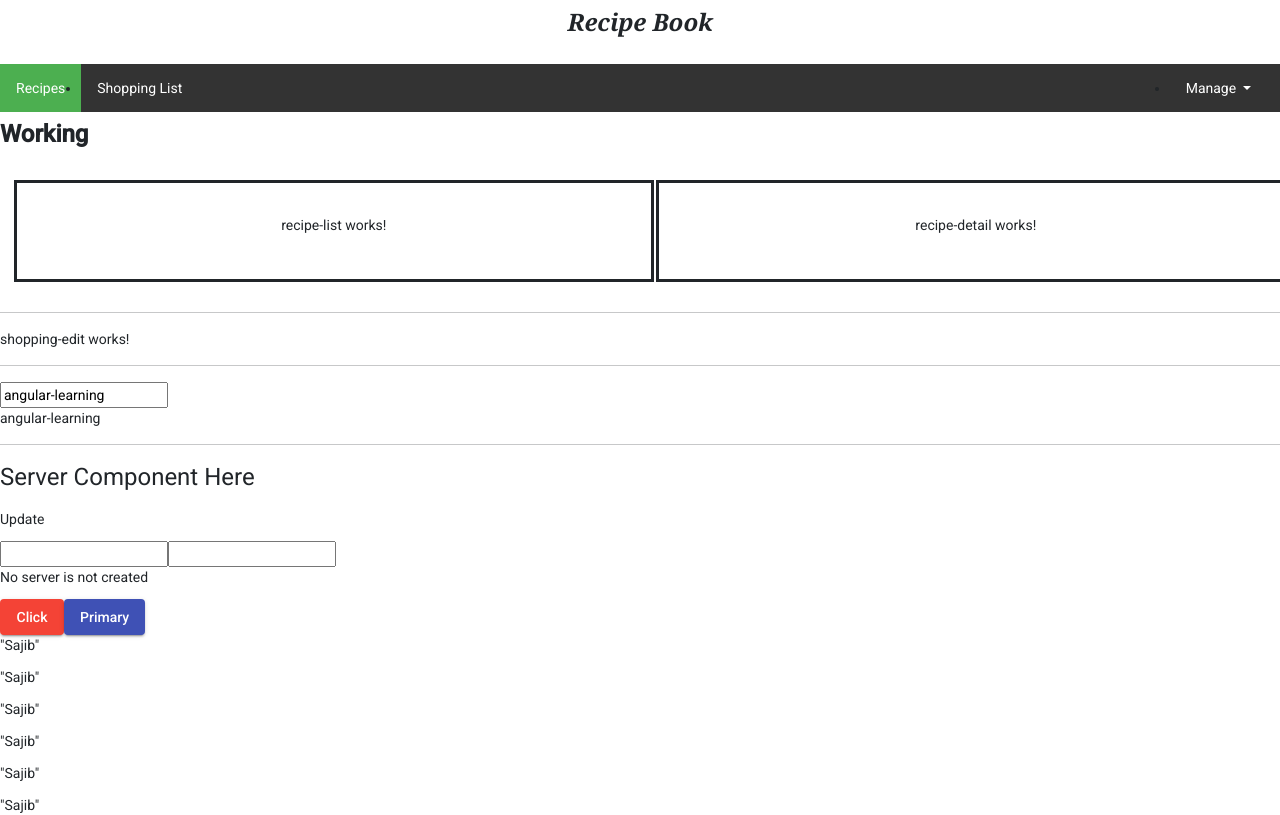
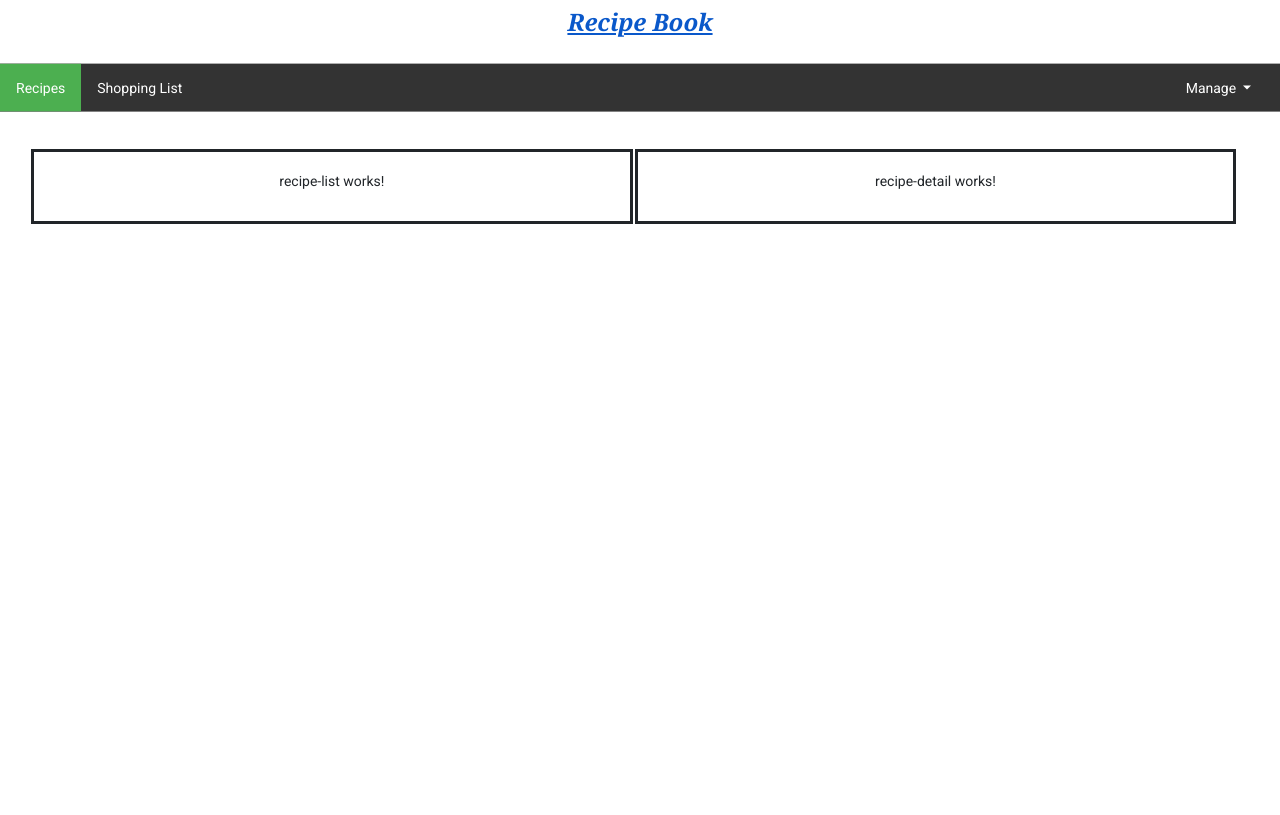
Before and after one commit to SajibTalukder2k16/Angular-learning, an Angular app: page /recipes in a window 1280 px wide. Before the commit this address led to /. Built offline with nearby package versions, Linux system fonts and the light colour scheme.

Commit message:
wildcard addded

```diff
--- a/src/app/app.component.html
+++ b/src/app/app.component.html
@@ -1,4 +1,7 @@
+
+
     <app-header></app-header>
+    <!--
         <div>
             <h1>Working</h1>
             <app-recipes></app-recipes>
@@ -7,4 +10,6 @@
         <input type="text" [(ngModel)]="title">
         <p>{{title}}</p>
         <hr>
-<app-server></app-server>
+
+    -->
+    <router-outlet></router-outlet>
--- a/src/app/app.module.ts
+++ b/src/app/app.module.ts
@@ -16,7 +16,15 @@ import { ShoppingListComponent } from './shopping-list/shopping-list.component';
 import { ShoppingEditComponent } from './shopping-list/shopping-edit/shopping-edit.component';
 import { RecipeItemComponent } from './recipes/recipe-list/recipe-item/recipe-item.component';
 import { RecipeDetailComponent } from './recipes/recipe-detail/recipe-detail.component';
+import { Routes } from '@angular/router';
+import { RouterModule } from '@angular/router';
+import { NotFoundPageComponent } from './not-found-page/not-found-page.component';
 
+const appRoutes:Routes =[
+  {path:'recipes',component:RecipesComponent},
+  {path:'shopping-list',component:ShoppingListComponent},
+  {path:'**',component:NotFoundPageComponent}
+];
 @NgModule({
   declarations: [
     AppComponent,
@@ -35,6 +43,7 @@ import { RecipeDetailComponent } from './recipes/recipe-detail/recipe-detail.com
     FormsModule,
     BrowserAnimationsModule,
     MatButtonModule,
+    RouterModule.forRoot(appRoutes)
 
   ],
   providers: [],
--- a/src/app/header/header.component.css
+++ b/src/app/header/header.component.css
@@ -29,9 +29,6 @@ ul {
     text-decoration: none;
   }
 
-  li a:hover {
-    background-color: #111;
-  }
 
   .active {
     background-color: #4CAF50;
--- a/src/app/header/header.component.html
+++ b/src/app/header/header.component.html
@@ -1,8 +1,9 @@
 
-<h1>Recipe Book</h1>
-  <ul>
-    <li><a class="active" href="#recipes">Recipes</a></li>
-    <li><a href="#shopping_list">Shopping List</a></li>
+<a routerLink="/"><h1>Recipe Book</h1></a>
+
+  <ul style="list-style-type:none;">
+    <li><a routerLink="/recipes" routerLinkActive="active">Recipes</a></li>
+    <li><a routerLink="/shopping-list" routerLinkActive="active">Shopping List</a></li>
     <li class="dropdown" style="float: right;margin-right: 1%;">
         <a href="#" class="dropdown-toggle" role="button">Manage <span class="caret"></span></a>
         <ul class="dropdown-menu">
--- /dev/null
+++ b/src/app/not-found-page/not-found-page.component.html
@@ -0,0 +1 @@
+<h1>This page is not found</h1>
--- /dev/null
+++ b/src/app/not-found-page/not-found-page.component.ts
@@ -0,0 +1,15 @@
+import { Component, OnInit } from '@angular/core';
+
+@Component({
+  selector: 'app-not-found-page',
+  templateUrl: './not-found-page.component.html',
+  styleUrls: ['./not-found-page.component.css']
+})
+export class NotFoundPageComponent implements OnInit {
+
+  constructor() { }
+
+  ngOnInit(): void {
+  }
+
+}
--- a/src/app/recipes/recipes.component.css
+++ b/src/app/recipes/recipes.component.css
@@ -1,11 +1,19 @@
 .table_cls{
     width: 100vw;
 }
-.recipe_list_detail1,.recipe_list_detail2{
+.recipe_list_detail1{
     text-align: center;
     border-color: black;
     border:solid;
-    padding: 5%;
-    margin:2%;
-    width: 50vw;
+    padding: 3%;
+    margin: 5%;
+    width: 47vw;
 }
+.recipe_list_detail2{
+    text-align: center;
+    border-color: black;
+    border:solid;
+    padding: 3%;
+    margin: 5%;;
+    width: 47vw;
+}
--- a/src/app/shopping-list/shopping-list.component.html
+++ b/src/app/shopping-list/shopping-list.component.html
@@ -1,3 +1,3 @@
 <hr>
-<app-shopping-edit></app-shopping-edit>
+<button (click)="OnclickRecipe()">Recipe</button>
 <hr>
--- a/src/app/shopping-list/shopping-list.component.ts
+++ b/src/app/shopping-list/shopping-list.component.ts
@@ -1,4 +1,5 @@
 import { Component, OnInit } from '@angular/core';
+import { Router } from '@angular/router';
 
 @Component({
   selector: 'app-shopping-list',
@@ -7,9 +8,13 @@ import { Component, OnInit } from '@angular/core';
 })
 export class ShoppingListComponent implements OnInit {
 
-  constructor() { }
+  constructor(private router:Router) { }
 
   ngOnInit(): void {
   }
+  OnclickRecipe()
+  {
+    this.router.navigate(['/recipes']);
+  }
 
 }
```
Also changed, not shown: src/app/not-found-page/not-found-page.component.css (added), 1 other file (tests, documents, lock files or other folders). Lines whose indentation alone changed are shown as unchanged.
